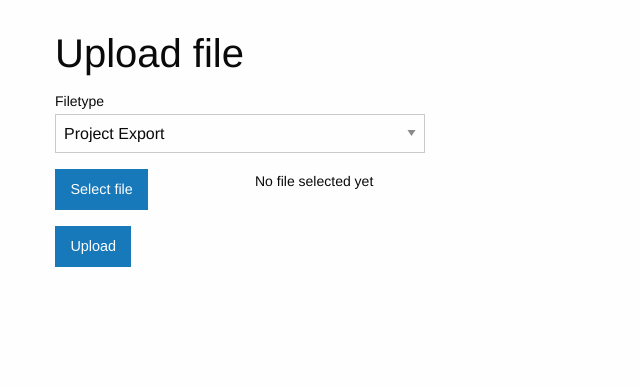
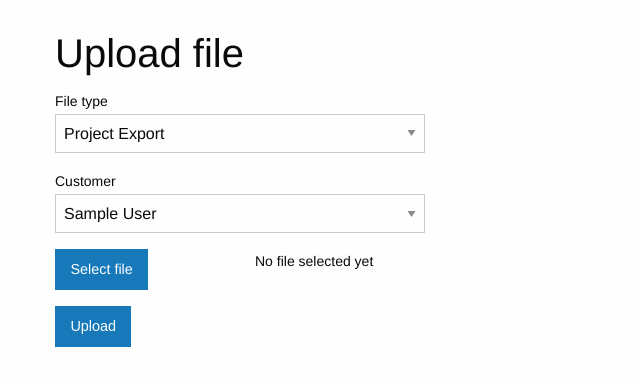
Before and after one commit to renaud-dk/invoice_generator, a Flask app: page /admin/upload in a window 1280 px wide. Shown: the part 77-463 px from the top of the page, without its empty margins (0-640 px from the left). Run offline with Flask 2, Linux system fonts and the light colour scheme; tables that the repository leaves empty hold one stand-in row (values such as "Sample post"); some libraries are stand-ins or nearby versions.

Commit message:
Add import presta format fields

```diff
--- a/app/forms/frmreport.py
+++ b/app/forms/frmreport.py
@@ -7,7 +7,9 @@ from wtforms.validators import DataRequired
 
 
 class ReportForm(Form):
-    report_type = SelectField('Report type', coerce=int, validators=[DataRequired()])
+    report_type = SelectField('Report type', coerce=int, validators=[DataRequired()],
+                              render_kw={"onchange":"showhidecustomer();"})
+    customer = SelectField('Customer', coerce=str)
     date_from = StringField('Date From', validators=[DataRequired()],
                        render_kw={"class": "span2", "placeholder": "Date from", "required": "true"})
     date_to = StringField('Date To', validators=[DataRequired()],
--- a/app/forms/frmupload.py
+++ b/app/forms/frmupload.py
@@ -7,7 +7,8 @@ from wtforms.validators import DataRequired
 
 
 class UploadForm(Form):
-    filetype = SelectField('Filetype', coerce=int, validators=[DataRequired()])
+    filetype = SelectField('File type', coerce=int, validators=[DataRequired()])
+    customer = SelectField('Customer', coerce=str, validators=[DataRequired()])
 
     # TODO used FileFiedl instead of StringField
     filename = StringField('Select file', validators=[DataRequired()],
--- a/app/models/customer.py
+++ b/app/models/customer.py
@@ -12,6 +12,7 @@ class Customer(db.Model):
     country = db.Column(db.String(64), nullable = True)
     vat = db.Column(db.String(32))
     rate = db.Column(db.Integer)
+    presta_import_fmt = db.Column(db.Text, nullable=True)
 
     def __repr__(self):
         return '<Customer %r>' % (self.name)
--- a/app/templates/upload.html
+++ b/app/templates/upload.html
@@ -20,6 +20,8 @@
             <div class="large-4 columns">
                 {{up.filetype.label}}
                 {{up.filetype}}
+                {{up.customer.label}}
+                {{up.customer}}
             </div>
         </div>
         <div class="row">
--- a/app/views/admin.py
+++ b/app/views/admin.py
@@ -111,6 +111,9 @@ def gen_invoice():
 def gen_report():
     reporfrm = ReportForm()
     reporfrm.report_type.choices = [(r.identifier, r.description) for r in report_types]
+    customers = Customer.query.all()
+    reporfrm.customer.choices = [("%", "All")]
+    reporfrm.customer.choices.extend([(c.name, c.name) for c in customers])
 
     if reporfrm.validate_on_submit():
         from_date = datetime.strptime(reporfrm.date_from.data, '%d/%m/%Y')
@@ -119,6 +122,7 @@ def gen_report():
         data = []
         sum_data = 0
         report_type = reporfrm.report_type.data
+        customer = reporfrm.customer.data
 
         if report_type == REPORT_TYPE_HOLIDAYS:
             p = Presta.query.join(Project) \
@@ -157,6 +161,7 @@ def gen_report():
                 p = Presta.query.join(Project) \
                     .join(Customer) \
                     .filter(Project.code != 'Off') \
+                    .filter(Customer.name.like(customer)) \
                     .filter(Presta.date >= from_date) \
                     .filter(Presta.date <= (to_date + timedelta(days=1))) \
                     .order_by(Customer.name) \
@@ -182,6 +187,7 @@ def gen_report():
 def upload_file():
     up = UploadForm()
     up.filetype.choices = [(f.identifier, f.description) for f in upload_file_types]
+    up.customer.choices = [(c.name, c.name) for c in Customer.query.all()]
 
     if request.method == 'POST':
         # check if the post request has the file part
--- a/run.py
+++ b/run.py
@@ -5,4 +5,4 @@ __author__ = 'rdk'
 from app import app
 
 if __name__ == "__main__":
-    app.run()
+    app.run(host="0.0.0.0", port=8000)
```
Also changed, not shown: app/templates/report.html (+17 -0 lines), app/utils/importer.py (line endings or trailing spaces), 2 other files.
